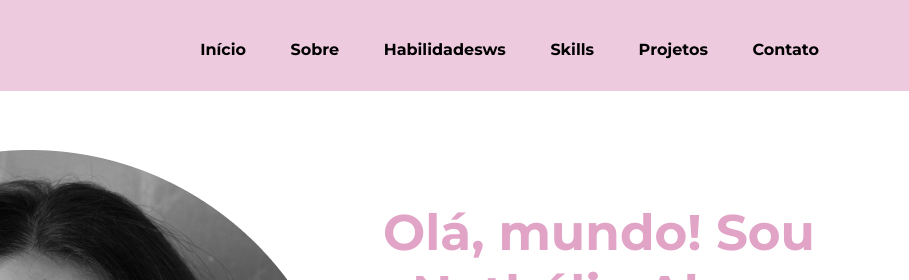
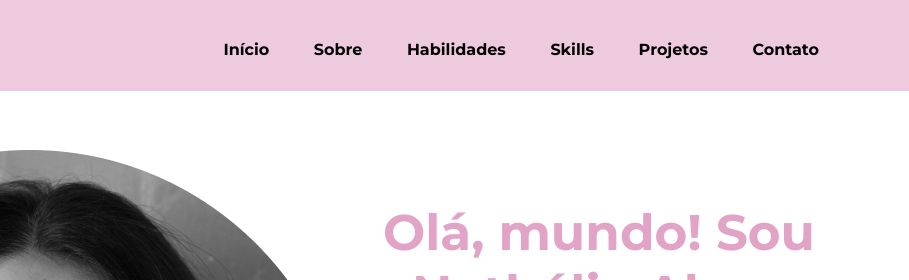
Before and after one commit to nathalia-alves/portfolio-nathalia-alves, a plain HTML site: page index.html in a window 1280 px wide. Shown: the top 280 px of the page, 371-1280 px from the left. Drawn offline with Linux system fonts and the light colour scheme.

Commit message:
Update index.html

```diff
--- a/index.html
+++ b/index.html
@@ -29,7 +29,7 @@
             <ul class="navbar__links">
                 <li><a href="#header">Início</a></li>
                 <li><a href="#about">Sobre</a></li>
-                <li><a href="#habilidades">Habilidadesws</a></li>
+                <li><a href="#habilidades">Habilidades</a></li>
                 <li><a href="#skills">Skills</a></li>
                 <li><a href="#projects">Projetos</a></li>
                 <li><a href="#footer">Contato</a></li>
```
